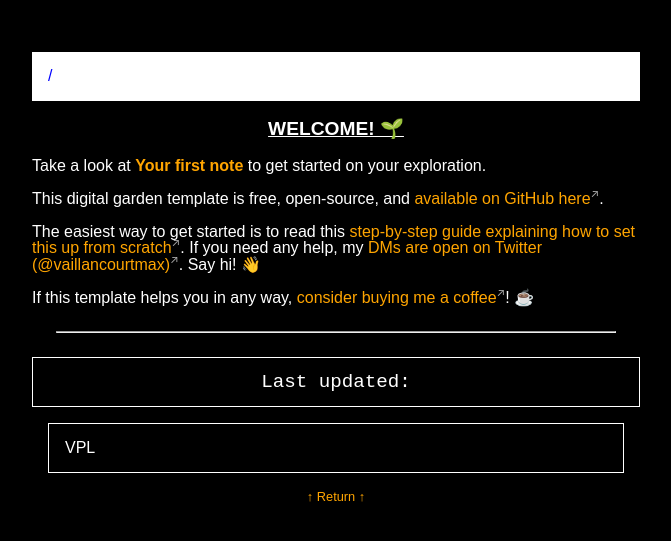
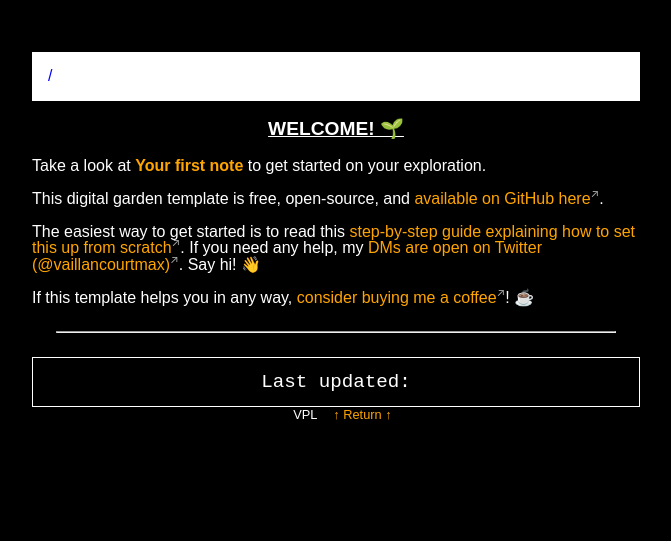
Before and after one commit to xcela/Exocore, a Jekyll site: the page built from _pages/index.md, in a window 1280 px wide. Shown: the top 541 px of the page, without its empty margins (304-975 px from the left). Built offline with Jekyll 4.4.1, drawn with Linux system fonts in a browser that asks for light colours.

Commit message:
Update footer.html

```diff
--- a/_includes/footer.html
+++ b/_includes/footer.html
@@ -5,11 +5,12 @@
       {% endif %}
 </time></div>
 
-<license>
-<div class="border" style="padding:1em; margin:1em;">
-VPL
-</div></license>
+
 
 <div class="footer-nav">
+
+<license style="margin:1em;">
+VPL
+</license>
 <a class="internal-link" href="{{ page.url }}">↑ Return ↑</a>
 </div>
```
